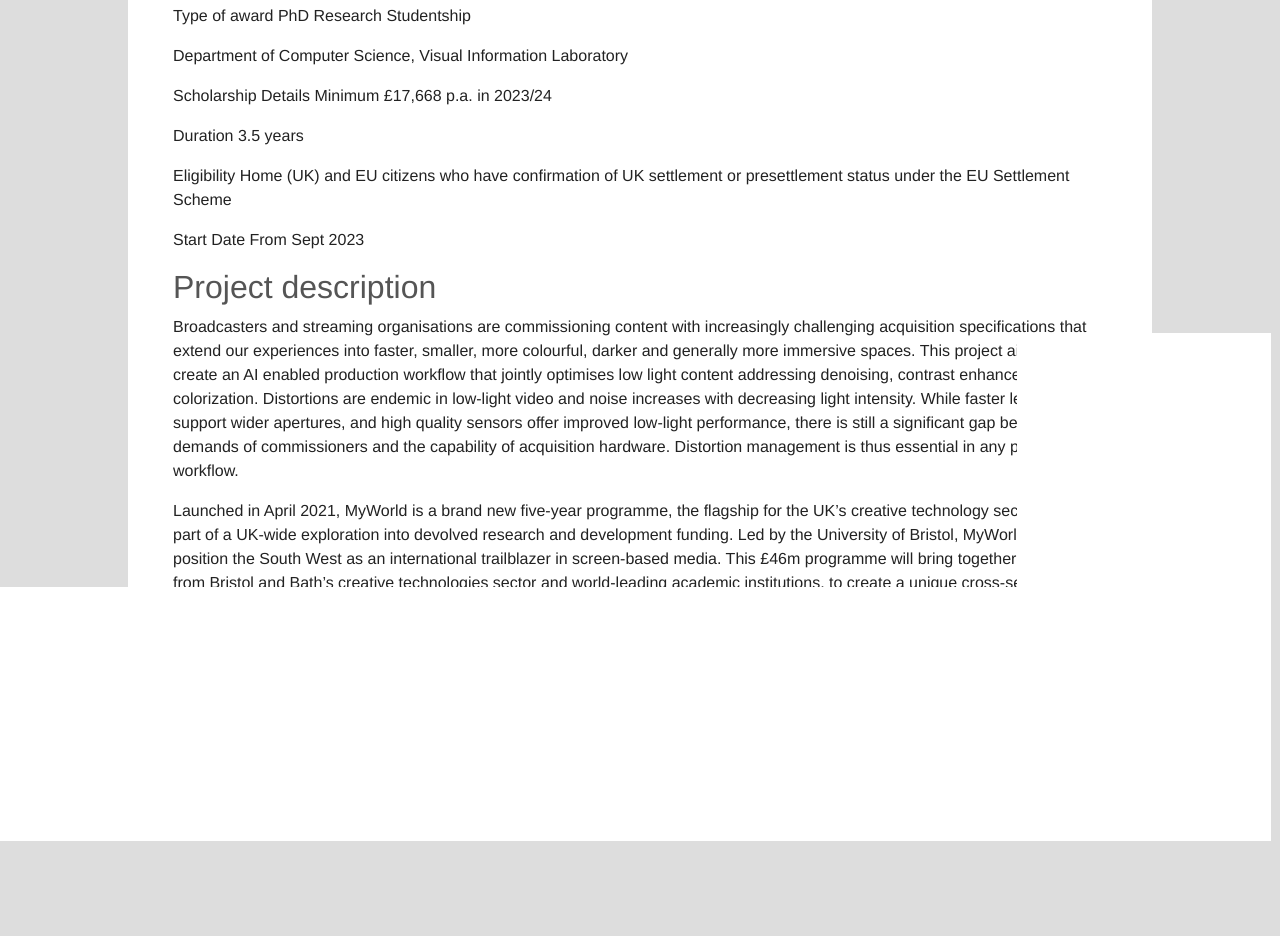
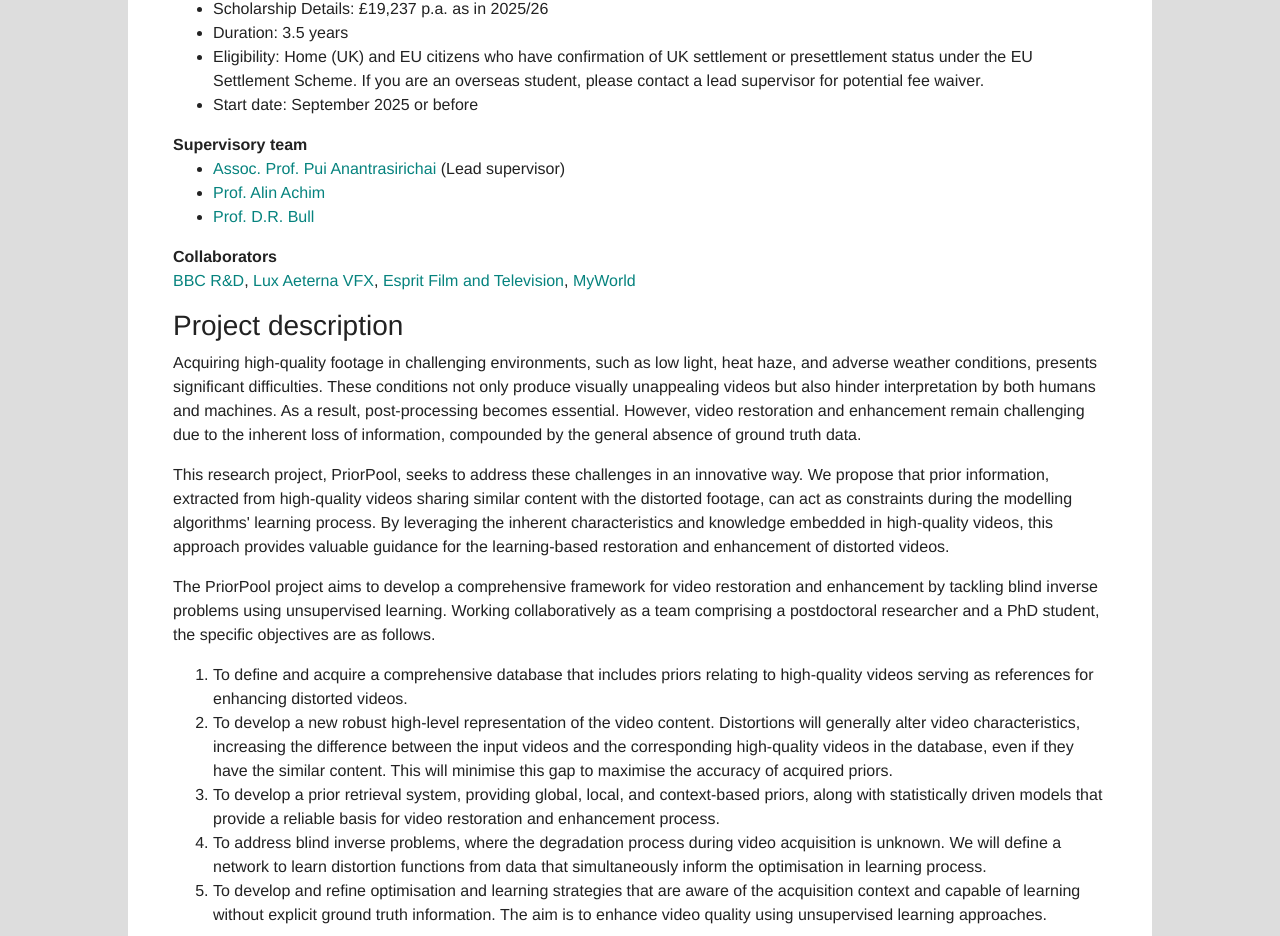
Before and after one commit to pui-nantheera/pui-nantheera.github.io, a plain HTML site: page phd_offer.html in a window 1280 px wide. Shown: the part 684-1620 px from the top of the page. Before the commit the page ends 1547 px from the top, so only its background shows below. Drawn offline with nearby package versions, Linux system fonts and the light colour scheme; some icons are missing.

Commit message:
add PhD scholarships

```diff
--- a/phd_offer.html
+++ b/phd_offer.html
@@ -40,23 +40,46 @@
 
             <div class="container-md">
                 <p><img src="img/myworld_phd_promo1.jpg" width="100%" /></p>
-                <h1>PhD Scholarship: MyWorld: Intelligent Low Light Denoising, Colorisation Enhancement</h1>
+                <h1>PhD Scholarship</h1>
+                <h1>Project: <span style="color:#C71585;">PriorPool: Intelligent Video Restoration and Enhancement via a Large Prior Database</span></h1>
+     <ul>
+<li><a href="https://vilab.blogs.bristol.ac.uk/" target="_blank">Visual Information Laboratory</a>, School of Computer Science</li>
+<li>Scholarship Details: £19,237 p.a. as in 2025/26 </li>
+<li>Duration: 3.5 years</li>
+<li>Eligibility: Home (UK) and EU citizens who have confirmation of UK settlement or presettlement status under the EU Settlement Scheme. If you are an overseas student, please contact a lead supervisor for potential fee waiver.</li>
+<li>Start date: September 2025 or before</li>
+</ul>
 
-                <p>Type of award PhD Research Studentship</p>
-<p>Department of Computer Science, Visual Information Laboratory</p>
-<p>Scholarship Details Minimum £17,668 p.a. in 2023/24 </p>
-<p>Duration 3.5 years</p>
-<p>Eligibility Home (UK) and EU citizens who have confirmation of UK settlement or presettlement status under the EU Settlement Scheme</p>
-<p>Start Date From Sept 2023</p>
+<p><dt>Supervisory team</dt>
+<ul>
+    <li><a href='https://pui-nantheera.github.io/' target="_blank">Assoc. Prof. Pui Anantrasirichai</a> (Lead supervisor)</li>
+    <li><a href='https://research-information.bris.ac.uk/en/persons/alin-m-achim' target="_blank">Prof. Alin Achim</a></li>
+    <li><a href='https://david-bull.github.io/' target="_blank">Prof. D.R. Bull</a></li>
+</ul></p>
+<p><dt>Collaborators</dt> <a href='https://www.bbc.co.uk/rd' target="_blank">BBC R&D</a>, <a href="https://www.lavfx.com/" target="_blank">Lux Aeterna VFX</a>, <a href="https://www.espritfilm.co.uk/" target="_blank">Esprit Film and Television</a>, <a href='https://www.myworld-creates.com/' target="_blank">MyWorld</a></p>
+                <h3>Project description </h3>
+                <p>Acquiring high-quality footage in challenging environments, such as low light, heat haze, and adverse weather conditions, presents significant difficulties. These conditions not only produce visually unappealing videos but also hinder interpretation by both humans and machines. As a result, post-processing becomes essential. However, video restoration and enhancement remain challenging due to the inherent loss of information, compounded by the general absence of ground truth data.</p>
 
-                <h2>Project description </h2>
-                <p>Broadcasters and streaming organisations are commissioning content with increasingly challenging acquisition specifications that extend our experiences into faster, smaller, more colourful, darker and generally more immersive spaces. This project aims to create an AI enabled production workflow that jointly optimises low light content addressing denoising, contrast enhancement and colorization. Distortions are endemic in low-light video and noise increases with decreasing light intensity. While faster lenses support wider apertures, and high quality sensors offer improved low-light performance, there is still a significant gap between the demands of commissioners and the capability of acquisition hardware. Distortion management is thus essential in any production workflow. </p>
+<p>This research project, PriorPool, seeks to address these challenges in an innovative way. We propose that prior information, extracted from high-quality videos sharing similar content with the distorted footage, can act as constraints during the modelling algorithms' learning process. By leveraging the inherent characteristics and knowledge embedded in high-quality videos, this approach provides valuable guidance for the learning-based restoration and enhancement of distorted videos. </p>
 
-<p>Launched in April 2021, MyWorld is a brand new five-year programme, the flagship for the UK’s creative technology sector, and is part of a UK-wide exploration into devolved research and development funding. Led by the University of Bristol, MyWorld will position the South West as an international trailblazer in screen-based media. This £46m programme will bring together 30 partners from Bristol and Bath’s creative technologies sector and world-leading academic institutions, to create a unique cross-sector consortium. MyWorld will forge dynamic collaborations to progress technological innovation, deliver creative excellence, establish and operate state of the art facilities, offer skills training and drive inward investment, raising the region’s profile on the global stage.
+<p>The PriorPool project aims to develop a comprehensive framework for video restoration and enhancement by tackling blind inverse problems using unsupervised learning. Working collaboratively as a team comprising a postdoctoral researcher and a PhD student, the specific objectives are as follows.
 </p>
 
-<h2>Entry requirements</h2>
-<p>Applicants must hold/achieve a minimum of a master’s degree (or international equivalent) in a relevant discipline. Applicants without a Masters qualification may be considered on an exceptional basis, provided they hold a first-class undergraduate degree. Please note, acceptance will also depend on evidence of readiness to pursue a research degree.  </p>
+<ol>
+    <li>To define and acquire a comprehensive database that includes priors relating to high-quality videos serving as references for enhancing distorted videos.</li>
+    <li>To develop a new robust high-level representation of the video content. Distortions will generally alter video characteristics, increasing the difference between the input videos and the corresponding high-quality videos in the database, even if they have the similar content. This will minimise this gap to maximise the accuracy of acquired priors.</li>
+    <li>To develop a prior retrieval system, providing global, local, and context-based priors, along with statistically driven models that provide a reliable basis for video restoration and enhancement process.</li>
+    <li>To address blind inverse problems, where the degradation process during video acquisition is unknown. We will define a network to learn distortion functions from data that simultaneously inform the optimisation in learning process.</li>
+    <li>To develop and refine optimisation and learning strategies that are aware of the acquisition context and capable of learning without explicit ground truth information. The aim is to enhance video quality using unsupervised learning approaches.</li>
+</ol>
+
+<p>The enhancement of distorted video is important in a number of fields including cell microscopy, space imaging, industrial metrology, surveillance, robotics and autonomous vehicles. While any solutions will have broad applicability, in this work we will initially target natural history filmmaking in challenging environments. The creative industries are a strength in the UK economy and Bristol leads the world, known as the Green Hollywood for natural history content, responsible for well over 40% of the world's productions.</p>
+
+<h3>Entry requirements</h3>
+<p>Applicants must hold or achieve a minimum of a master’s degree (or international equivalent) in a relevant discipline. Applicants without a master’s qualification may be considered in exceptional cases, provided they hold a first-class undergraduate degree. Please note that acceptance will also depend on evidence of readiness to pursue a research degree.  <a href="https://www.bristol.ac.uk/study/postgraduate/research/computer-science/">More details can be found here</a>.</p>
+
+<p><dt>Contact detail for further information:</dt>
+<a href='https://pui-nantheera.github.io/' target="_blank">Assoc. Prof. Pui Anantrasirichai</a></p>
         </div>
 
         </div>
```
Also changed, not shown: index.html (+8 -7 lines), img/myworld_phd_promo1.jpg.
